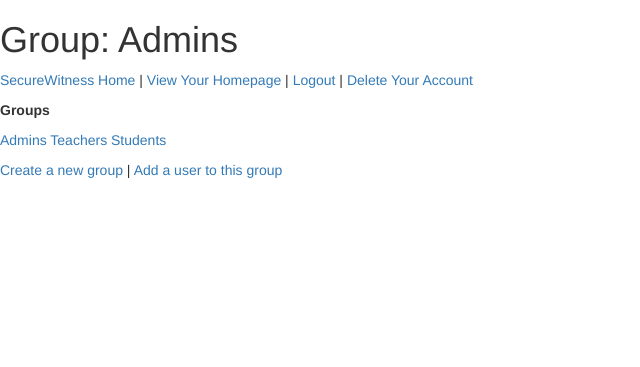
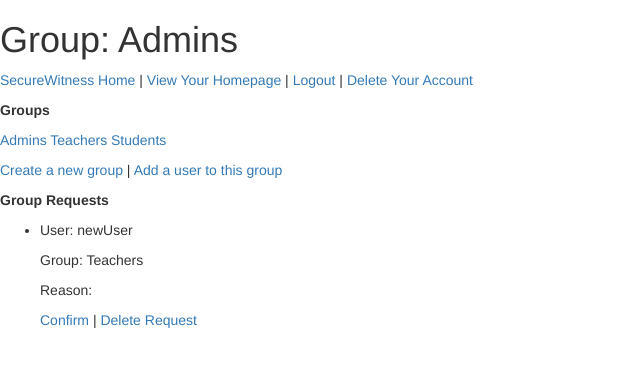
Before and after one commit to cephalopodMD/SecureWitness, a Django app: page /app/group/1/ in a window 1280 px wide. Shown: the top 367 px of the page, without its empty margins (0-640 px from the left). Run offline with Django 3.2, Linux system fonts and the light colour scheme; a user stored in the database is signed in; data comes from the database, SQL or seed files in the repository; both versions use the stored data as it was after the commit; parts of the project's set-up code (start-up, migrations or seed data) failed here and were passed over; some libraries are stand-ins or nearby versions.

Commit message:
Fixed options for add/remove/request groups

```diff
--- a/app/models.py
+++ b/app/models.py
@@ -10,7 +10,7 @@ def get_upload_path(instance, filename):
 class UserGroupRequest(models.Model):
     user = models.ForeignKey(User)
     group = models.ForeignKey(Group, help_text="Group")
-    text = models.TextField(help_text="Reason")
+    text = models.TextField(blank=True, help_text="Reason")
 
 class Folder(models.Model):
     user = models.ForeignKey(User)
--- a/app/urls.py
+++ b/app/urls.py
@@ -22,7 +22,6 @@ urlpatterns = patterns('',
     url(r'^group/(?P<group_id>[\w\-]+)/remove_from_group/$', views.remove_from_group, name='remove from group'),
     url(r'^user/(?P<user_name_slug>[\w\-]+)/report/(?P<report_slug>[\w\-]+)/share/$', views.share_report, name='share report'),
     url(r'^group/(?P<group_id>[\w\-]+)/report/(?P<report_slug>[\w\-]+)/remove/$', views.remove_report, name='remove report'),
-    url(r'^request-group-access/$', views.group_request, name='request group access'),
     # Reports
     url(r'^report/(?P<report_slug>[\w\-]+)/$', views.report, name='view report'),
     url(r'^user/(?P<user_name_slug>[\w\-]+)/add_report/$', views.add_report, name='report'),
@@ -34,4 +33,9 @@ urlpatterns = patterns('',
     url(r'^report/(?P<report_slug>[\w\-]+)/files/(?P<file_slug>[\w\-]+)/delete/$', views.delete_file, name='delete file'),
     # Search
     url(r'^search/$', views.search, name='search'),
+    # Group Access
+    url(r'^request-group-access/$', views.group_request, name='request group access'),
+    url(r'^view-group-requests/$', views.view_group_requests, name='view group requests'),
+    url(r'^request/(?P<request_id>[\w\-]+)/confirm/$', views.confirm_request, name='confirm request'),
+    url(r'^request/(?P<request_id>[\w\-]+)/delete/$', views.delete_request, name='delete request'),
 )
--- a/app/views.py
+++ b/app/views.py
@@ -8,6 +8,7 @@ from django.http import HttpResponseRedirect, HttpResponse
 from django.contrib.auth.decorators import login_required
 from datetime import datetime
 from SecureWitness import settings
+from django.db.models import Q
 
 def hasAccess(currUser, user_name_slug=None, folder_slug=None, report_slug=None, edit=False):
     if user_name_slug and currUser.username != user_name_slug:
@@ -214,8 +215,9 @@ def group(request, group_id):
     # Retrieve reports shared with the group
     currGroup = Group.objects.filter(id=group_id).first()
     reports = currGroup.report_set.all()
+    requests = UserGroupRequest.objects.all()
 
-    return render(request, 'app/group.html', {'user': currUser, 'reports': reports, 'group': currGroup, 'is_admin': currGroup.id == 1})
+    return render(request, 'app/group.html', {'user': currUser, 'reports': reports, 'group': currGroup, 'admin': currGroup.id == 1, 'requests': requests})
 
 @login_required
 def add_group(request):
@@ -255,11 +257,16 @@ def add_to_group(request, group_id):
         userID = request.POST.get('user', None)
         user = User.objects.filter(id=userID).first()
         user.groups.add(group)
+        # Delete a pending request if necessary
+        pendingRequests = UserGroupRequest.objects.filter(user=user,group=group)
+        if pendingRequests:
+            for pendingRequest in pendingRequests:
+                pendingRequest.delete()
         return HttpResponseRedirect('/app/group/'+str(group.id)+'/')
     else:
         form = GroupUserForm()
-        # Option to add any member in the system
-        form.fields['user'].queryset = User.objects.all()
+        # Option to add any member not in the group
+        form.fields['user'].queryset = User.objects.exclude(id__in=group.user_set.all().values_list('id', flat=True))
 
     return render(request, 'app/add_to_group.html', {'form': form, 'user': currUser, 'add': True, 'group': group})
 
@@ -682,5 +689,49 @@ def group_request(request):
             print(form.errors)
     else:
         form = UserGroupRequestForm()
+        # Request access only to groups which one is not a member
+        form.fields['group'].queryset = Group.objects.exclude(id__in=request.user.groups.all().values_list('id', flat=True))
 
     return render(request, 'app/request.html', {'form': form})
+
+@login_required
+def view_group_requests(request):
+
+    currUser = request.user
+    if not is_admin(currUser):
+        return HttpResponse("You are not authorized to view this page")
+    # Get info about all group requests
+    group_requests = UserGroupRequest.objects.all()
+
+    return render(request, 'app/view_requests.html', {'user': currUser, 'requests': group_requests})
+
+@login_required
+def confirm_request(request, request_id):
+
+    currUser = request.user
+    if not is_admin(currUser):
+        return HttpResponse("You are not authorized to view this page")
+
+    groupRequest = UserGroupRequest.objects.filter(id=request_id).first()
+
+    requestUser = groupRequest.user
+    requestGroup = groupRequest.group
+
+    requestUser.groups.add(requestGroup)
+    requestUser.save()
+
+    groupRequest.delete()
+
+    return HttpResponseRedirect('/app/group/1/')
+
+@login_required
+def delete_request(request, request_id):
+
+    currUser = request.user
+    if not is_admin(currUser):
+        return HttpResponse("You are not authorized to view this page")
+
+    groupRequest = UserGroupRequest.objects.filter(id=request_id).first()
+    groupRequest.delete()
+
+    return HttpResponseRedirect('/app/group/1/')
--- a/templates/app/group.html
+++ b/templates/app/group.html
@@ -31,12 +31,27 @@
             {% endfor %}
             </p>
         {% endif %}
-        {%  if is_admin %}
+        {%  if admin %}
             <p>
                 <a href="/app/add_group/">Create a new group</a>
                  |
                 <a href="/app/group/{{ group.id }}/add_to_group/">Add a user to this group</a>
             </p>
+            <p><strong>Group Requests</strong></p>
+            {% if requests %}
+                <ul>
+                    {% for request in requests %}
+                        <li>
+                            <p>User: {{ request.user }}</p>
+                            <p>Group: {{ request.group }}</p>
+                            <p>Reason: {{ request.text }}</p>
+                            <p><a href="/app/request/{{request.id}}/confirm">Confirm</a> | <a href="/app/request/{{request.id}}/delete">Delete Request</a></p>
+                        </li>
+                    {% endfor %}
+                </ul>
+            {% else %}
+                <p>There are no group requests at this time</p>
+            {% endif %}
         {% else %}
             <p>
                 <a href="/app/group/{{ group.id }}/add_to_group/">Add a user to this group</a>
```
Also changed, not shown: templates/app/view_requests.html (added, +42 -0 lines), db.sqlite3.
